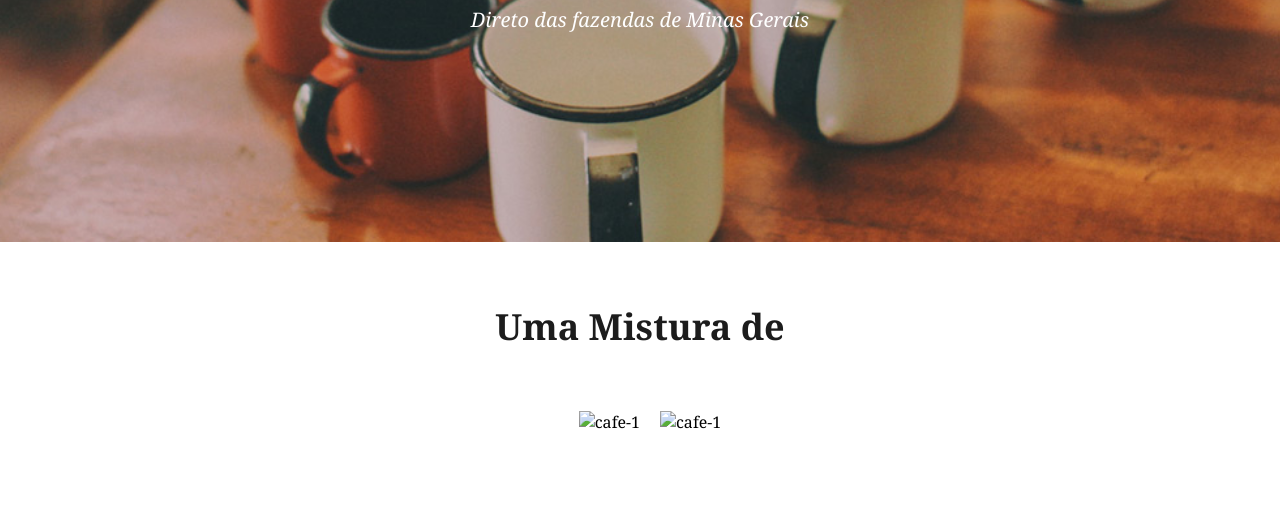
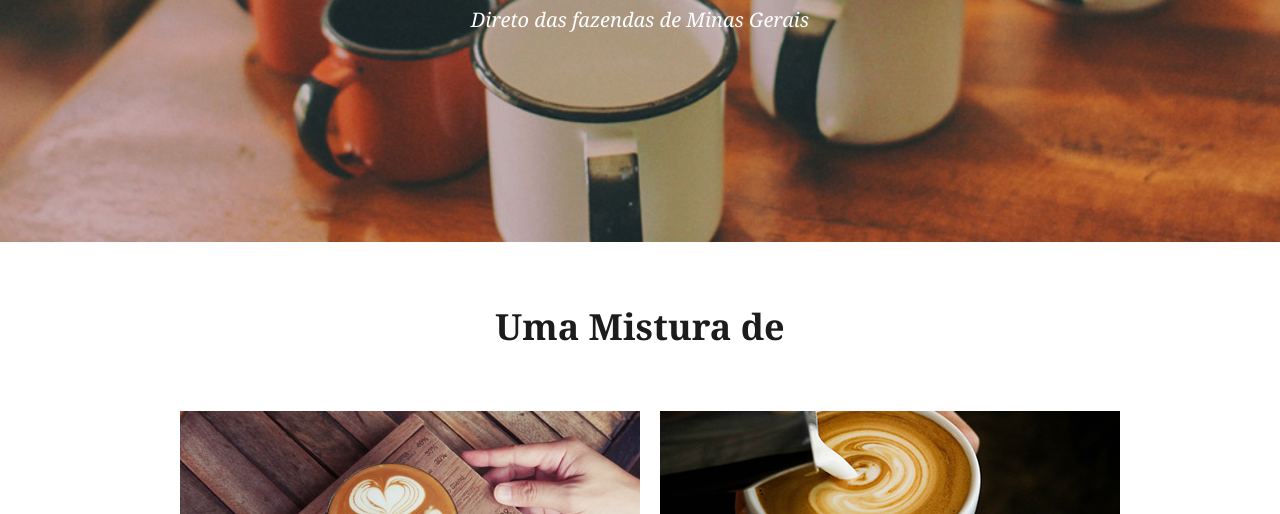
Before and after one commit to Emauri-Neto/Desafio-Colab, a plain HTML site: page index.html in a window 1280 px wide. Shown: the part 438-952 px from the top of the page. Drawn offline with Linux system fonts and the light colour scheme; the site is published under a folder, as on GitHub Pages, so addresses that start at the root find nothing.

Commit message:
ajustando as imagens

```diff
--- a/index.html
+++ b/index.html
@@ -30,8 +30,8 @@
                 <h1>Uma Mistura de </h1>
             </div>
             <div class="aboutImgContent">
-                <img src="/assets/cafe-1.jpg" alt="cafe-1">
-                <img src="/assets/cafe-2.jpg" alt="cafe-1">
+                <img src="./assets/cafe-1.jpg" alt="cafe-1">
+                <img src="./assets/cafe-2.jpg" alt="cafe-1">
                 <!--caixas flutuantes no meio das imagens -->
                 <span>
                     <p>amor</p>
@@ -169,6 +169,8 @@
         </div>
     </main>
     <footer>
+        <!--comeco do footer -->
+        <!--newsletter -->
         <div class="newsL">
             <div class="newsText">
                 <h1>Assine Nossa Newsletter</h1>
@@ -179,6 +181,7 @@
                 <button type="button" id="send">Enviar</button>
             </div>
         </div>
+        <!--mensagem dps da newsletter e a logo -->
         <div class="footer">
             <div class="footerTxt">
                 <p>Este é um projeto da Origamid. Mais em origamid.com</p>
```
